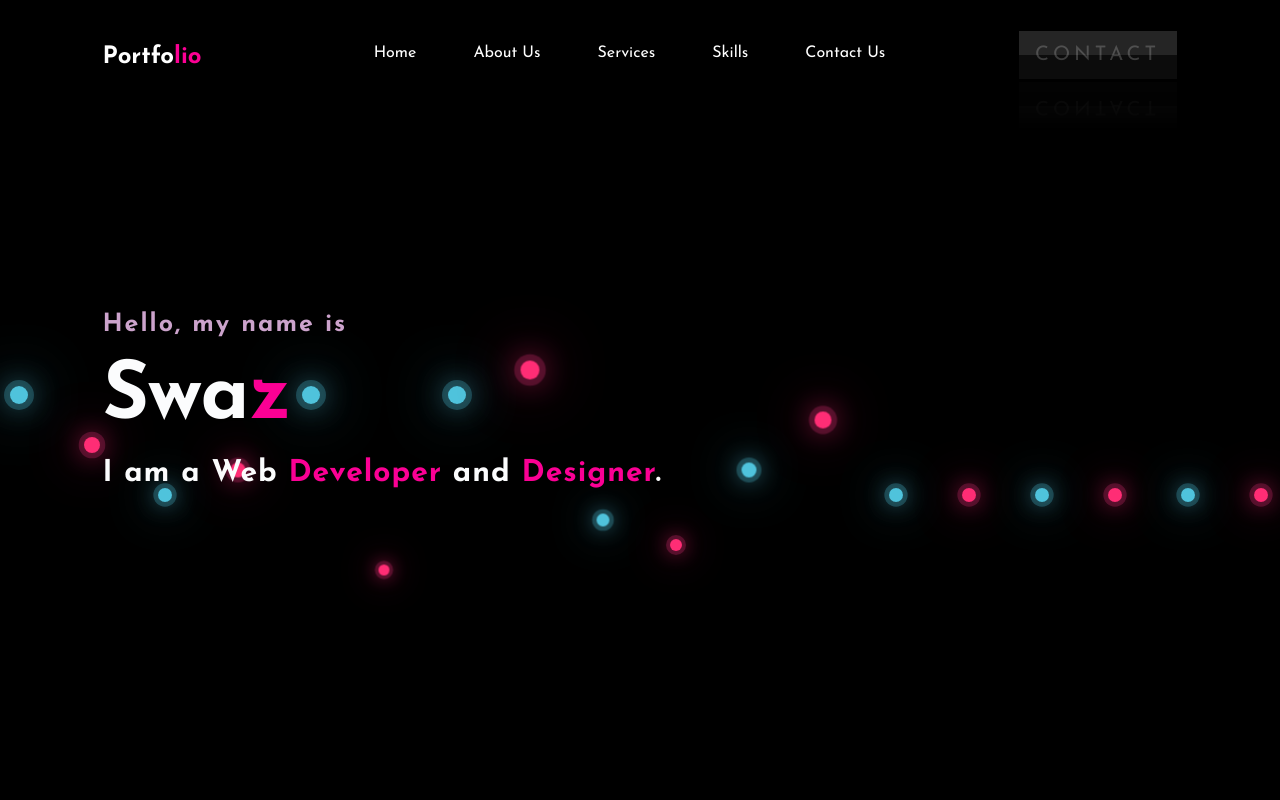
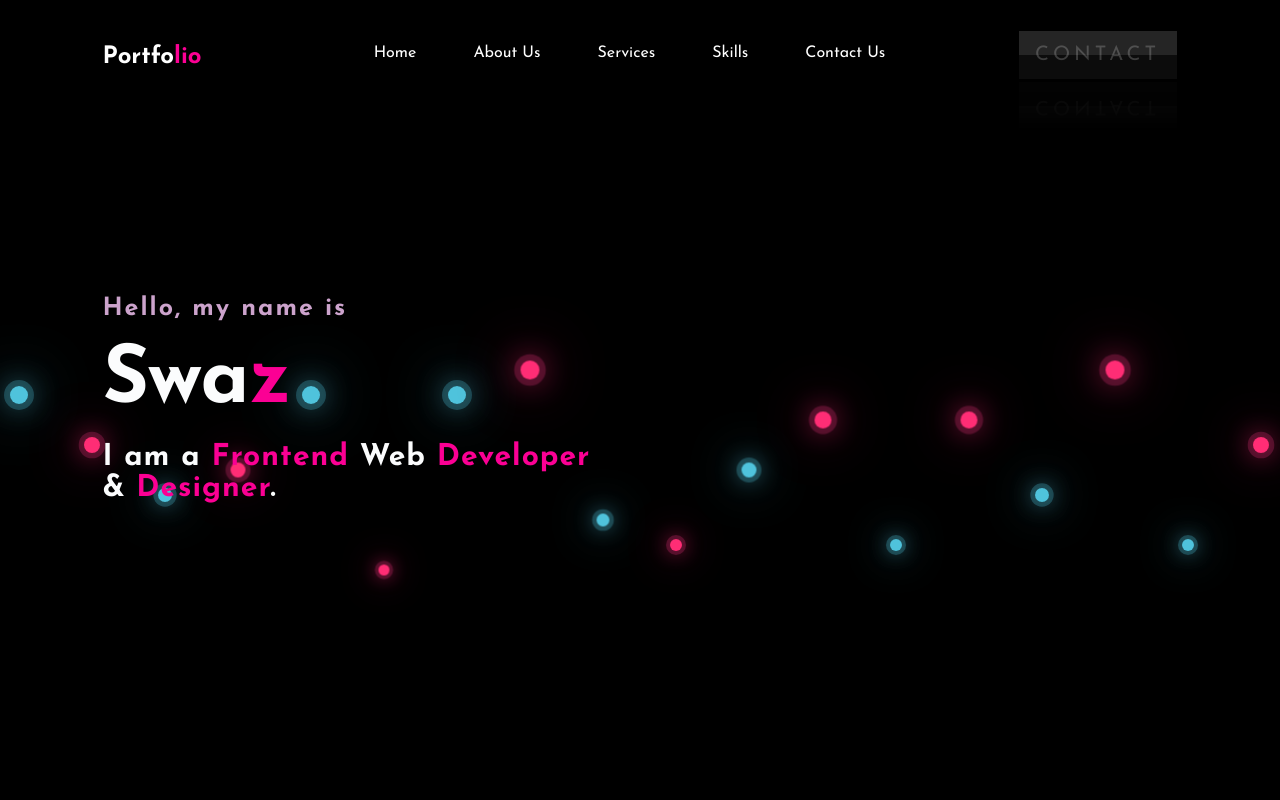
Before and after one commit to swazkit/Portfolio-site, a plain HTML site: page index.html in a window 1280 px wide. Shown: the top 800 px of the page. Drawn offline with nearby package versions, Linux system fonts and the light colour scheme.

Commit message:
minor updates

```diff
--- a/index.html
+++ b/index.html
@@ -47,17 +47,17 @@
             <span class="mbub" style="--i:12;"></span>
             <span class="mbub" style="--i:15;"></span>
             <span class="mbub" style="--i:17;"></span>
+            <span class="mbub" style="--i:12;"></span>
+            <span class="mbub" style="--i:17;"></span>
             <span class="mbub" style="--i:14;"></span>
-            <span class="mbub" style="--i:14;"></span>
-            <span class="mbub" style="--i:14;"></span>
-            <span class="mbub" style="--i:14;"></span>
-            <span class="mbub" style="--i:14;"></span>
-            <span class="mbub" style="--i:14;"></span>
+            <span class="mbub" style="--i:19;"></span>
+            <span class="mbub" style="--i:12;"></span>
+            <span class="mbub" style="--i:16;"></span>
         </div>
         <div class="text-port">
             <h4>Hello, my name is</h4>
             <h1>Swa<span>z</span> </h1>
-            <h3>I am a Web <span>Developer</span> and <span>Designer</span>.</h3>
+            <h3>I am a <span>Frontend</span> Web <span>Developer</span> <br> & <span>Designer</span>.</h3>
         </div>
     </div>
 
@@ -72,7 +72,7 @@
             <div class="about-text">
                 <h1>about me</h1>
                 <h3>Developer <span>& Designer</span></h3>
-                <p> I'm a Full-Stack Web Developer and Designer.  </p>
+                <p> I'm a self-taught passionate Frontend Developer based in India. I started learning to code when I was 14 because I wanted to make my own video game one day, with time I gained a wealth of experience Designing and developing in web applications. Though I mostly work on the frontend I'm also quite proficient in Full-stack Development of websites too! </p>
             </div>
         </div>
     </section>
```
